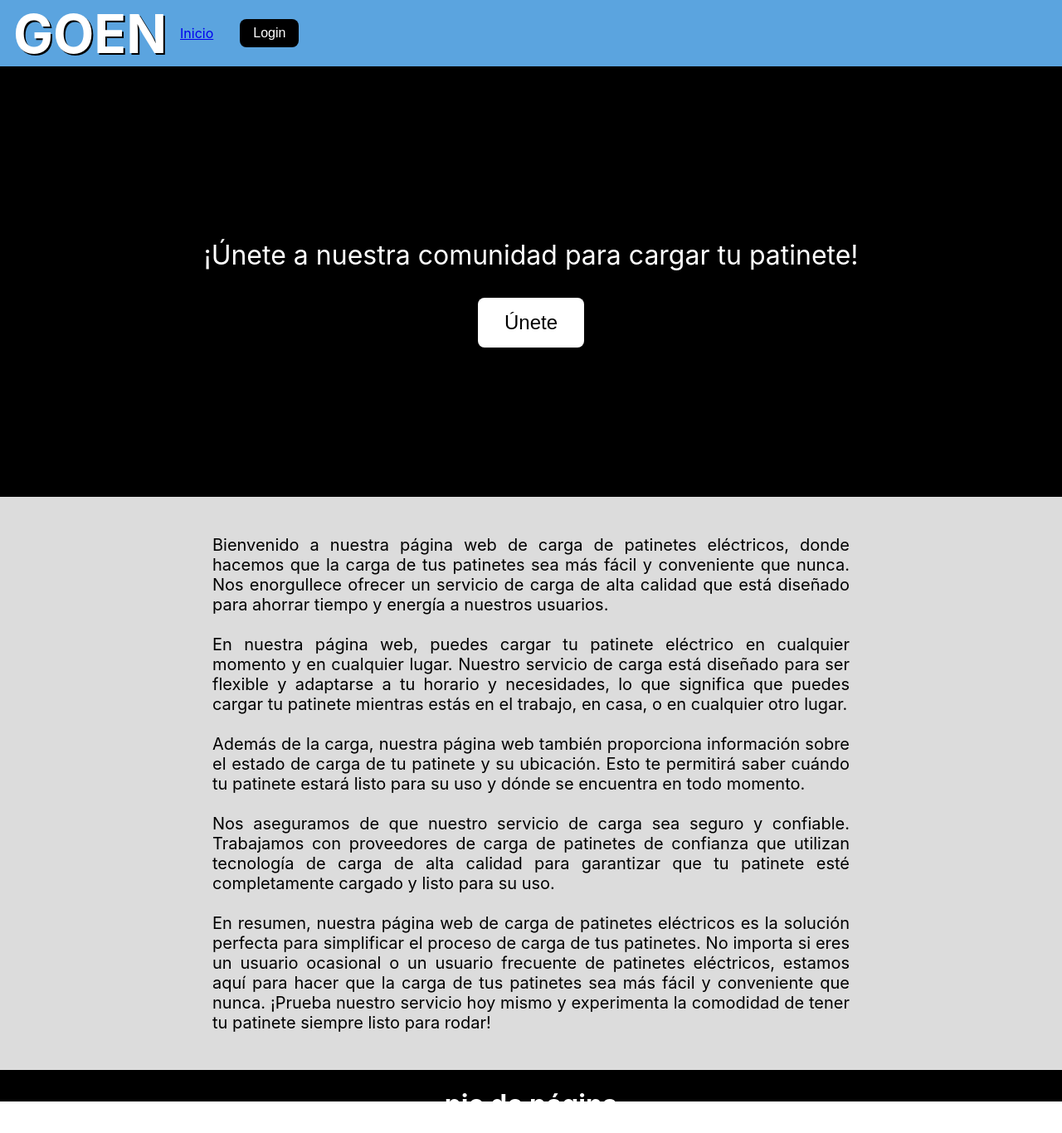
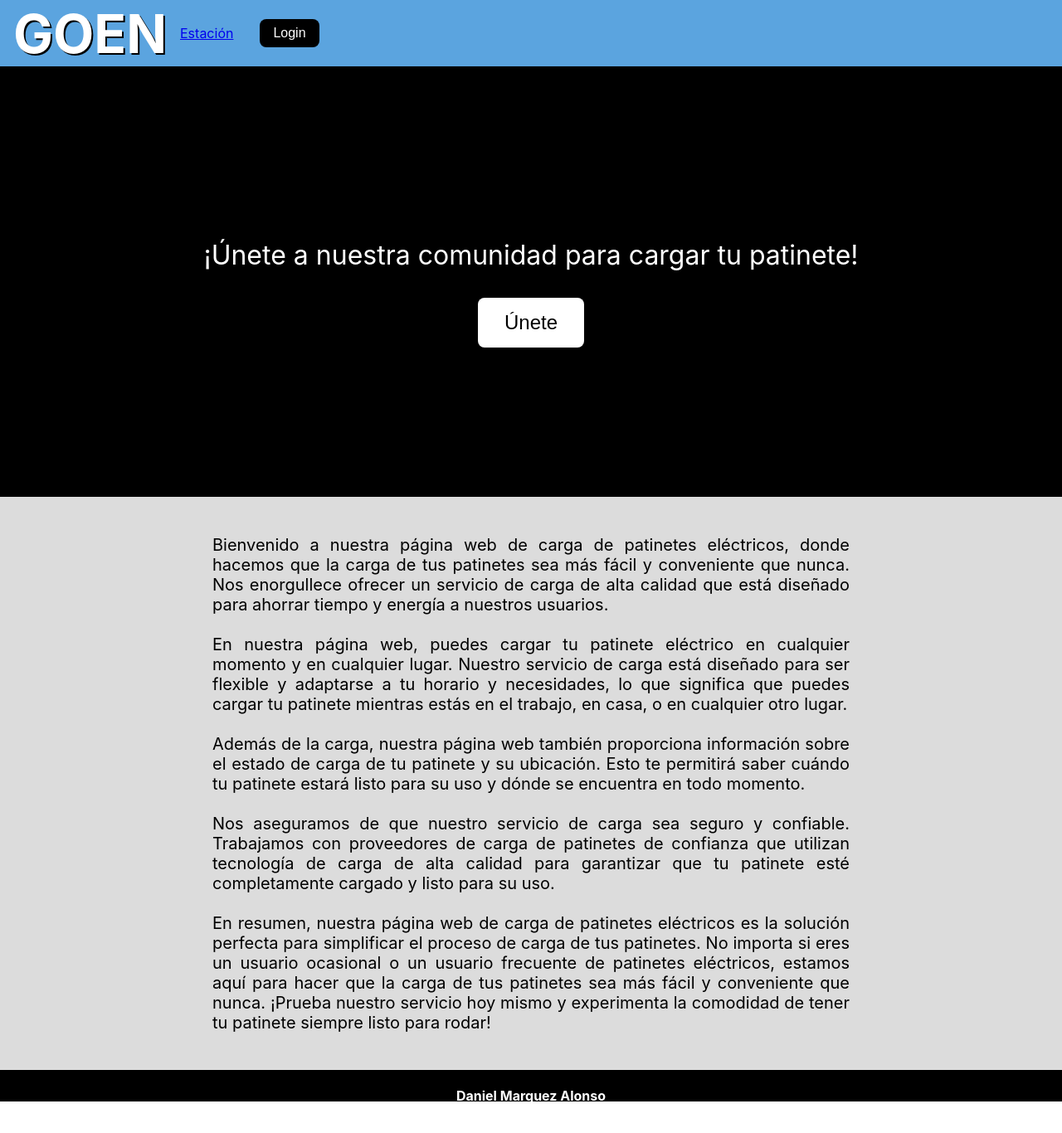
Before and after one commit to DanielMarquezAlonso/GOEN-TFG-daw-DanielMarquez, a React (Create React App) app: page /home in a window 1280 px wide. Shown: the top 1366 px of the page at 83% size. Built offline with nearby package versions, Linux system fonts and the light colour scheme.

Commit message:
Link al componente Estacion

```diff
--- a/src/views/estacion/Estacion.jsx
+++ b/src/views/estacion/Estacion.jsx
@@ -3,8 +3,8 @@ import { Fragment } from "react";
 export const  Estacion = ()=>{
     return(
         <>
-    <h1 className="titulo">Hola estacion</h1>
-    <p>Esto es un subtitulo</p>
+    <h1 className="titulo">Estaciones</h1>
+    <p>Estación</p>
     </>
     );
 }
--- a/src/views/home/Home.jsx
+++ b/src/views/home/Home.jsx
@@ -8,7 +8,7 @@ export const  Home = ()=>{
         <nav>
           <ul>
             <h1>GOEN</h1>
-            <li><a href="/estacion">Inicio</a></li>
+            <li><a href="/estacion">Estación</a></li>
             <li><button>Login</button></li>
 
           </ul>
@@ -42,7 +42,7 @@ export const  Home = ()=>{
           sea más fácil y conveniente que nunca. ¡Prueba nuestro servicio hoy mismo y experimenta la comodidad
           de tener tu patinete siempre listo para rodar!</p>
           </div>
-          <div className='pie'><h1>pie de página</h1></div>
+          <div className='pie'><h4>Daniel Marquez Alonso</h4></div>
 
 
   </div>);
```
